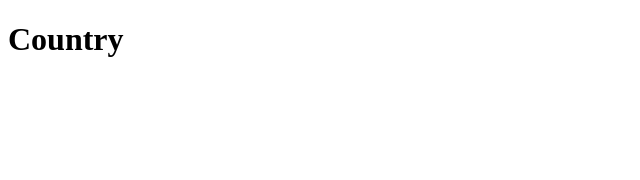
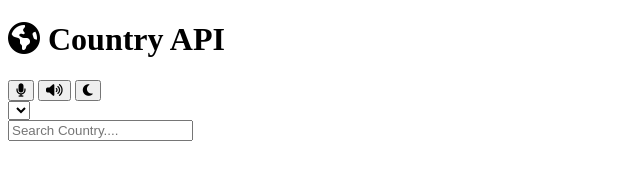
Before and after one commit to David-Kimath1/countries-country-codes, a plain HTML site: page index.html in a window 1280 px wide. Shown: the whole page, without its empty margins (0-640 px from the left). Drawn offline with nearby package versions, Linux system fonts and the light colour scheme.

Commit message:
Country API

```diff
--- a/index.html
+++ b/index.html
@@ -10,10 +10,31 @@
   <link rel="stylesheet" href="https://unpkg.com/leaflet@1.9.4/dist/leaflet.css"/>
 </head>
 <body>
-    <div class="container">
-        <h1>Country </h1>
-
+<div class="container">
+    <h1>
+        <i class="fa-solid fa-earth-americas"></i>
+        Country API
+    </h1>
+    <div class="actions">
+        <button id="voiceBtn">
+            <i class="fa-solid fa-microphone"></i>
+        </button>
+        <button id="speakerBtn">
+            <i class="fa-solid fa-volume-high"></i>
+        </button>
+        <button id="themeToggle">
+            <i class="fa-solid fa-moon"></i>
+        </button>
     </div>
+</div>
+<div id="spinner" class="spinner hidden"></div>
+<select id="countrySelect"></select>
+<div class="search-box">
+    <input type="text" placeholder="Search Country...." id="searchInput">
+    <div id="suggestions"></div>
+</div>
+<div id="result"></div>
+<div id="factBox"></div>
 <script src="script.js"></script>
 </body>
 </html>
```
